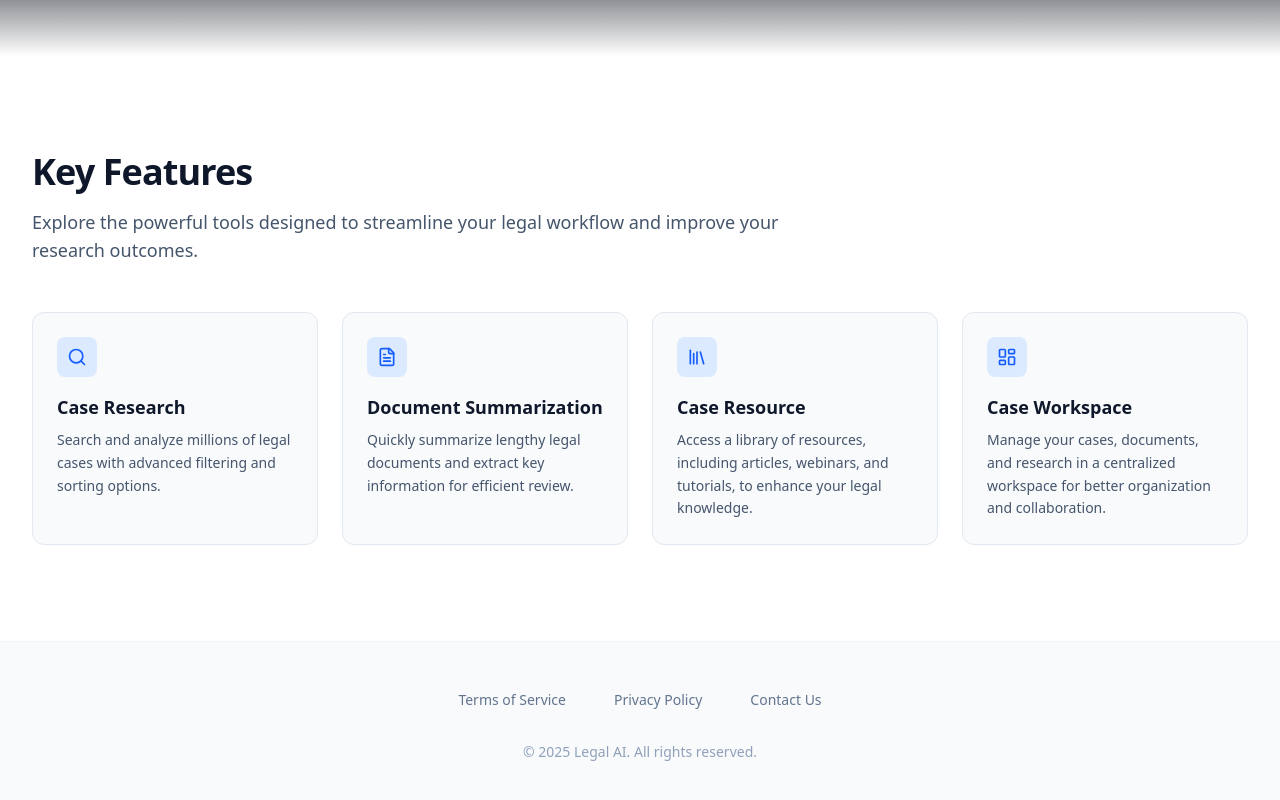
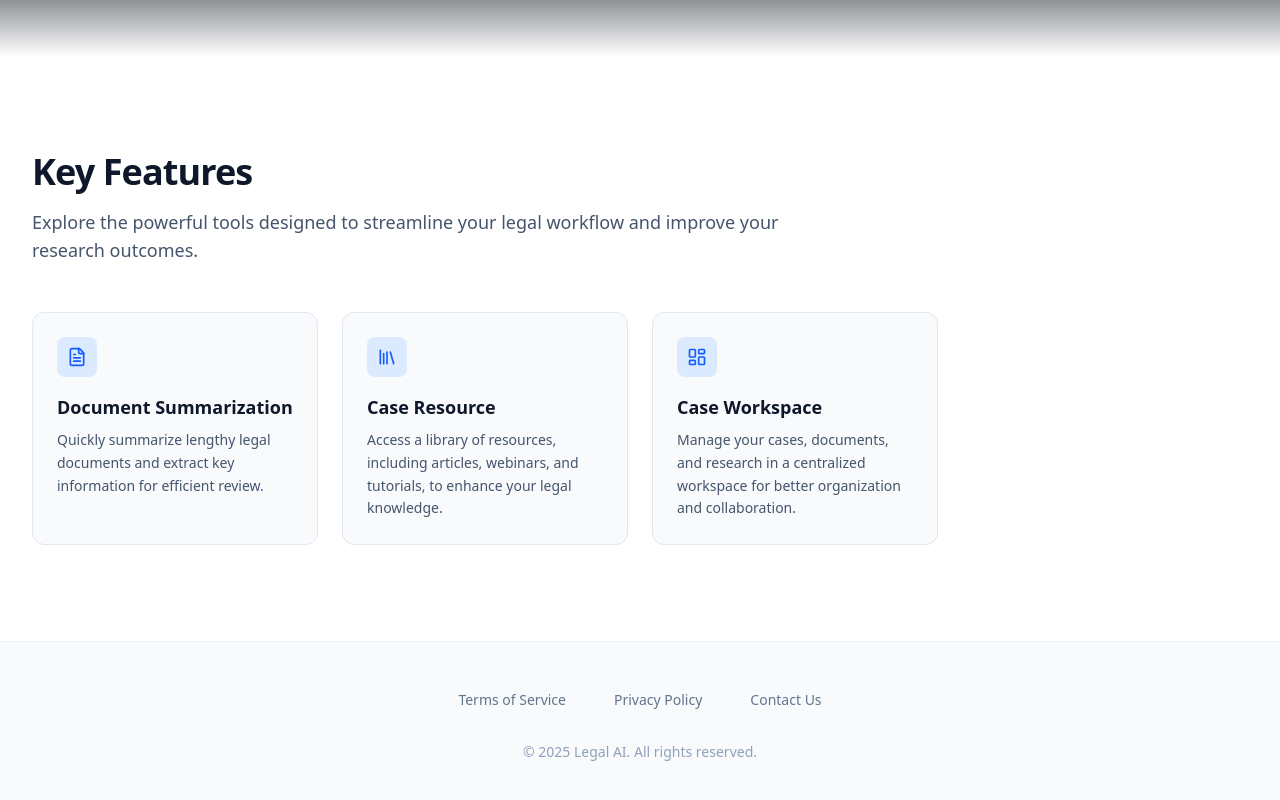
Before and after one commit to logan-codes/AI-powered-document-summarizer-and-classifier, a Next.js app: page / in a window 1280 px wide. Shown: the part 828-1628 px from the top of the page. Built offline with nearby package versions, Linux system fonts and the light colour scheme; no server answers.

Commit message:
Update FeaturesSection.tsx

```diff
--- a/src/components/landing/FeaturesSection.tsx
+++ b/src/components/landing/FeaturesSection.tsx
@@ -3,27 +3,20 @@ import { Search, FileText, Library, LayoutDashboard } from "lucide-react";
 const features = [
   {
     id: 1,
-    title: "Case Research",
-    description:
-      "Search and analyze millions of legal cases with advanced filtering and sorting options.",
-    icon: Search,
-  },
-  {
-    id: 2,
     title: "Document Summarization",
     description:
       "Quickly summarize lengthy legal documents and extract key information for efficient review.",
     icon: FileText,
   },
   {
-    id: 3,
+    id: 2,
     title: "Case Resource",
     description:
       "Access a library of resources, including articles, webinars, and tutorials, to enhance your legal knowledge.",
     icon: Library,
   },
   {
-    id: 4,
+    id: 3,
     title: "Case Workspace",
     description:
       "Manage your cases, documents, and research in a centralized workspace for better organization and collaboration.",
```
